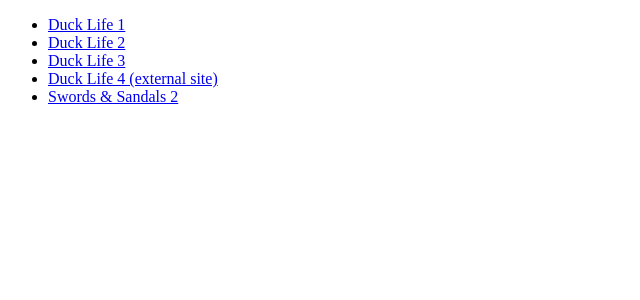
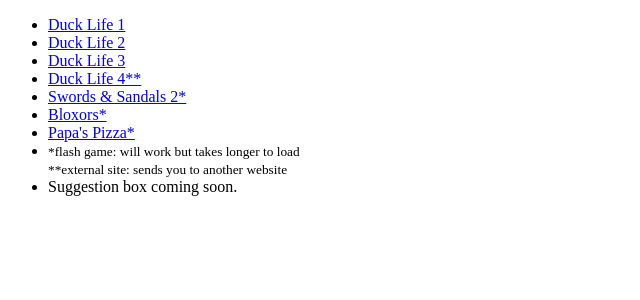
Before and after one commit to UCYT5040/UCYT-Games, a PHP site: page /index.html in a window 1280 px wide. Shown: the top 300 px of the page, without its empty margins (0-640 px from the left). Run offline with PHP 8.4, Linux system fonts and the light colour scheme.

Commit message:
Improve flash and add Bloxors and Papas Pizza

```diff
--- a/swordssandals2.html
+++ b/flash.php
@@ -4,11 +4,11 @@
     <meta charset="UTF-8">
     <meta http-equiv="X-UA-Compatible" content="IE=edge">
     <meta name="viewport" content="width=device-width, initial-scale=1.0">
-    <title>Swords Sandals 2</title>
+    <title>UCYT Flash Player</title>
 </head>
 <body>
     <p>long loading time, right click when it loads for full screen</p>
-    <embed style="margin:0;padding:0;" src="/swf/swordssandals2.swf">
+    <?php echo "<embed style=\"margin:0;padding:0;\" src=\"/swf/".$_GET['game'].".swf\">"; ?>
     <script src="https://unpkg.com/@ruffle-rs/ruffle"></script>
 </body>
 </html>
--- a/index.html
+++ b/index.html
@@ -11,8 +11,12 @@
         <li><a href="/duck1.html">Duck Life 1</a></li>
         <li><a href="/duck2.html">Duck Life 2</a></li>
         <li><a href="/duck3.html">Duck Life 3</a></li>
-        <li><a href="https://www.mathplayground.com/duck4/index.html">Duck Life 4 (external site)</a></li>
-        <li><a href="/swordssandals2.html">Swords & Sandals 2</a></li>
+        <li><a href="https://www.mathplayground.com/duck4/index.html">Duck Life 4**</a></li>
+        <li><a href="/flash.php?game=swordssandals2">Swords & Sandals 2*</a></li>
+        <li><a href="/flash.php?game=bloxors">Bloxors*</a></li>
+        <li><a href="/flash.php?game=papaspizza">Papa's Pizza*</a></li>
+        <li><small>*flash game: will work but takes longer to load<br>**external site: sends you to another website</small></li>
+        <li>Suggestion box coming soon.</li>
     </ul>
 </body>
 </html>
--- a/index.php
+++ b/index.php
@@ -1 +1 @@
-<?php include_once("hoindextml"); ?>
+<?php echo file_get_contents("index.html"); ?>
```
Also changed, not shown: 2 other files.
